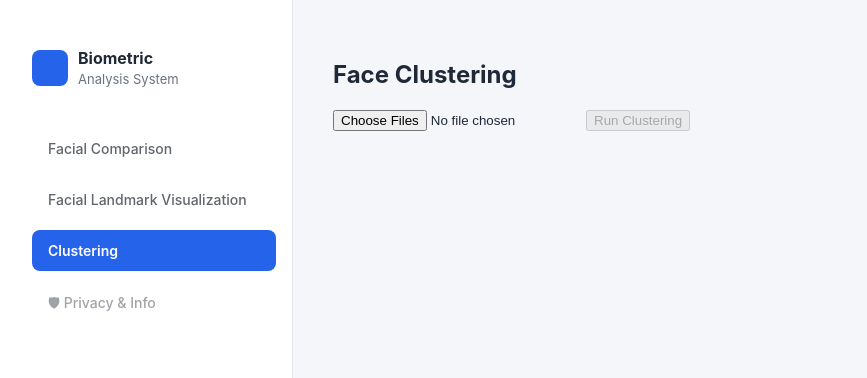
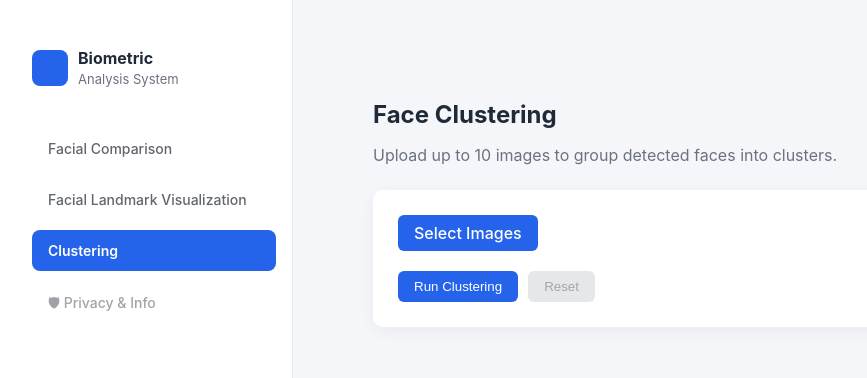
Before and after one commit to valenfernandez/BiometricDataAnalysis, a React app in the folder frontend/: page /clustering in a window 1280 px wide. Shown: the top 378 px of the page, without its empty margins (16-883 px from the left). Built offline with nearby package versions, Linux system fonts and the light colour scheme; the HTML template or start-up script is replaced by a standard one.

Commit message:
update: clustering frontend

```diff
--- a/frontend/src/index.css
+++ b/frontend/src/index.css
@@ -256,3 +256,102 @@ h1 {
 .measurements h3 {
   margin-bottom: 10px;
 }
+
+.page-container {
+  padding: 40px;
+  max-width: 1100px;
+  margin: 0 auto;
+}
+
+.page-header h2 {
+  margin-bottom: 5px;
+}
+
+.page-subtitle {
+  color: #6b7280;
+  margin-bottom: 25px;
+}
+
+.card {
+  background: white;
+  padding: 25px;
+  border-radius: 10px;
+  box-shadow: 0 4px 16px rgba(0, 0, 0, 0.05);
+  margin-bottom: 30px;
+}
+
+.card-section {
+  display: flex;
+  align-items: center;
+  gap: 15px;
+  margin-bottom: 20px;
+}
+
+.file-input-label {
+  background: #2563eb;
+  color: white;
+  padding: 8px 16px;
+  border-radius: 6px;
+  cursor: pointer;
+  font-weight: 500;
+}
+
+.file-input-label input {
+  display: none;
+}
+
+.button-row {
+  display: flex;
+  gap: 10px;
+  margin-top: 15px;
+}
+
+.btn-primary {
+  background: #2563eb;
+  color: white;
+  border: none;
+  padding: 8px 16px;
+  border-radius: 6px;
+  cursor: pointer;
+}
+
+.btn-secondary {
+  background: #e5e7eb;
+  border: none;
+  padding: 8px 16px;
+  border-radius: 6px;
+  cursor: pointer;
+}
+
+.results-summary {
+  display: flex;
+  gap: 20px;
+  margin-bottom: 25px;
+}
+
+.stat-box {
+  background: #f3f4f6;
+  padding: 15px 20px;
+  border-radius: 8px;
+  text-align: center;
+}
+
+.error-box {
+  background: #fee2e2;
+  color: #991b1b;
+  padding: 10px;
+  border-radius: 6px;
+  margin-top: 15px;
+}
+
+.cluster-group-card {
+  background: #f9fafb;
+  padding: 15px;
+  border-radius: 8px;
+  margin-top: 15px;
+}
+
+.face-item {
+  font-size: 14px;
+  color: #374151;
+}
--- a/frontend/src/pages/ClusteringPage.jsx
+++ b/frontend/src/pages/ClusteringPage.jsx
@@ -58,19 +58,36 @@ export default function ClusteringPage() {
     }, {}) || {};
 
 return (
-    <div className="cluster-page">
+  <div className="page-container">
+    <div className="page-header">
       <h2>Face Clustering</h2>
+      <p className="page-subtitle">
+        Upload up to 10 images to group detected faces into clusters.
+      </p>
+    </div>
 
+    <div className="card">
+      <div className="card-section">
+        <label className="file-input-label">
+          Select Images
           <input
             type="file"
             multiple
             accept="image/*"
             onChange={handleFiles}
           />
+        </label>
+
+        {images.length > 0 && (
+          <span className="file-count">
+            {images.length} file(s) selected
+          </span>
+        )}
+      </div>
 
       {images.length > 0 && (
         <div className="selected-files">
-          <h4>Selected Images:</h4>
+          <h4>Selected Images</h4>
           <ul>
             {images.map((img, index) => (
               <li key={index}>{img.name}</li>
@@ -79,32 +96,45 @@ export default function ClusteringPage() {
         </div>
       )}
 
+      <div className="button-row">
         <button
+          className="btn-primary"
           onClick={handleCluster}
           disabled={loading || !images.length}
         >
           {loading ? "Processing..." : "Run Clustering"}
         </button>
 
-      {images.length > 0 && (
         <button
+          className="btn-secondary"
           onClick={handleReset}
-          style={{ marginLeft: "10px" }}
+          disabled={!images.length}
         >
           Reset
         </button>
-      )}
+      </div>
 
-      {error && <p className="error">{error}</p>}
+      {error && <div className="error-box">{error}</div>}
+    </div>
 
     {results && (
-        <div className="cluster-results">
-          <h3>Results</h3>
-          <p>Total Faces: {results.total_faces}</p>
-          <p>Total Clusters: {results.total_clusters}</p>
+      <div className="card results-card">
+        <div className="results-summary">
+          <div className="stat-box">
+            <span>Total Faces</span>
+            <strong>{results.total_faces}</strong>
+          </div>
+
+          <div className="stat-box">
+            <span>Total Clusters</span>
+            <strong>{results.total_clusters}</strong>
+          </div>
+        </div>
 
         {results.total_faces === 0 && (
-            <p>No faces detected in uploaded images.</p>
+          <p className="empty-message">
+            No faces detected in uploaded images.
+          </p>
         )}
 
         {results.faces.length > 0 && (
@@ -116,7 +146,7 @@ export default function ClusteringPage() {
                 ([clusterId, faces]) => (
                   <div
                     key={clusterId}
-                      className="cluster-card"
+                    className="cluster-group-card"
                   >
                     <h4>
                       {clusterId === "-1"
@@ -126,12 +156,13 @@ export default function ClusteringPage() {
 
                     <p>{faces.length} face(s)</p>
 
+                    <div className="cluster-faces">
                       {faces.map((face, index) => (
-                        <div key={index}>
-                          {face.image} – Face #
-                          {face.face_index}
+                        <div key={index} className="face-item">
+                          {face.image} – Face #{face.face_index}
                         </div>
                       ))}
+                    </div>
                   </div>
                 )
               )}
@@ -142,4 +173,8 @@ export default function ClusteringPage() {
     )}
   </div>
 );
+
+
+
+
 }
```
Lines whose indentation alone changed are shown as unchanged.
